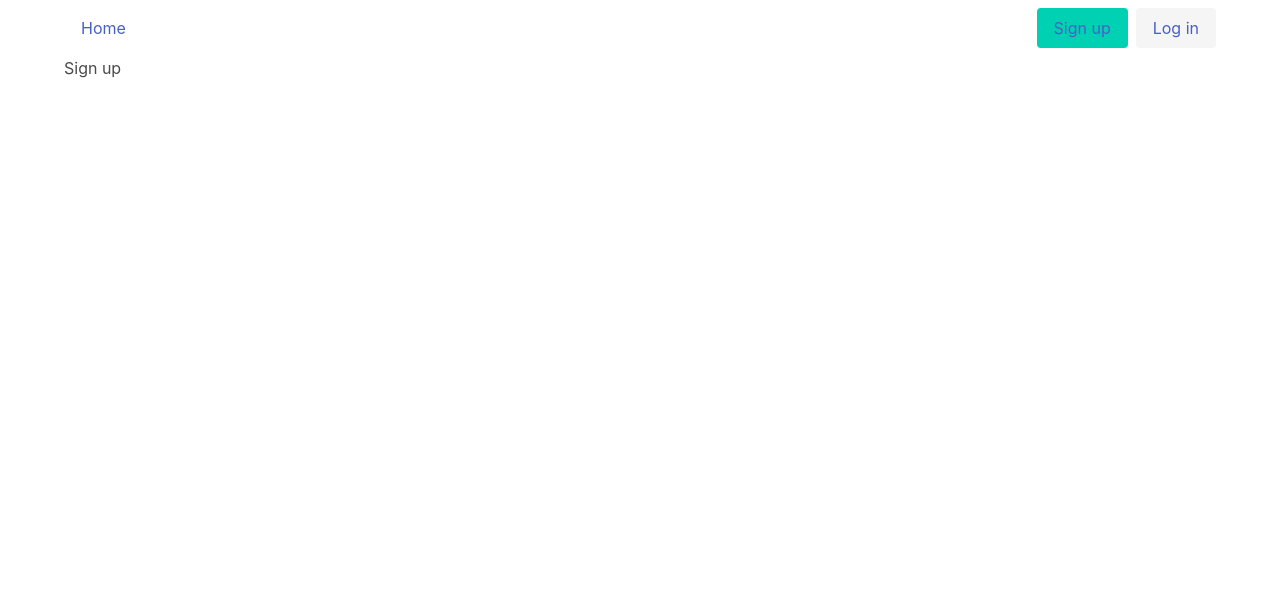
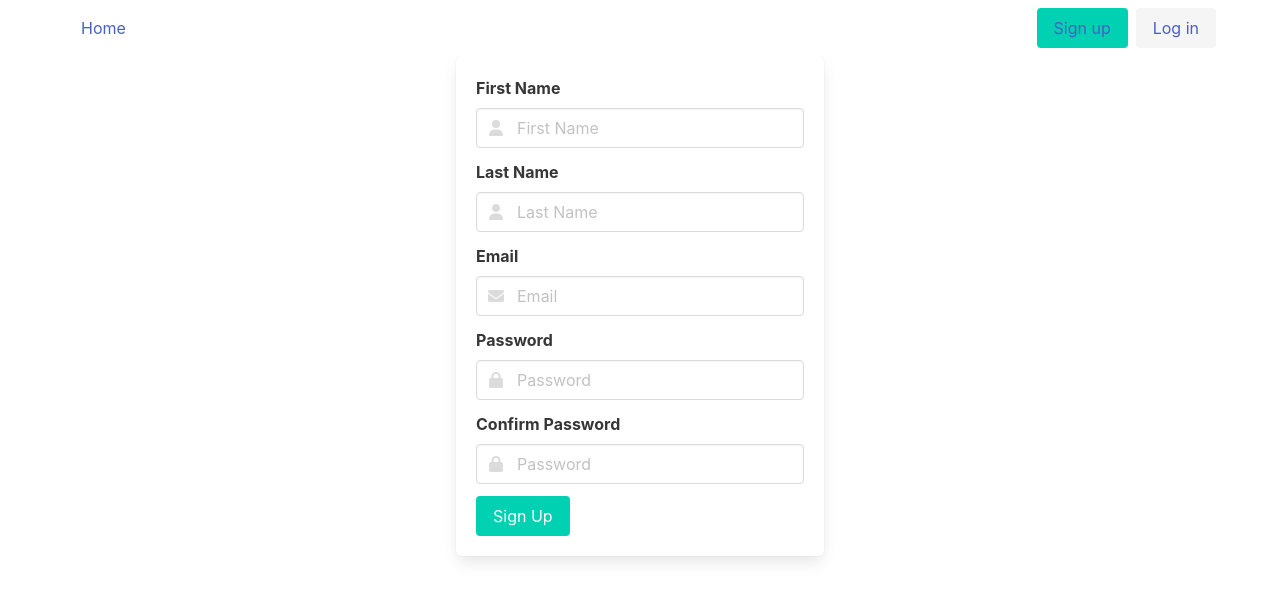
Before and after one commit to OliverW98/Shop, a React (Create React App) app in the folder shopapp/: page / in a window 1280 px wide. Both pictures are taken after a click on the button "Sign up". Shown: the top 600 px of the page. Built offline with nearby package versions, Linux system fonts and the light colour scheme.

Commit message:
signup fontend

```diff
--- a/shopapp/package.json
+++ b/shopapp/package.json
@@ -6,6 +6,7 @@
     "@testing-library/jest-dom": "^5.16.1",
     "@testing-library/react": "^12.1.2",
     "@testing-library/user-event": "^13.5.0",
+    "mongodb": "^4.2.2",
     "react": "^17.0.2",
     "react-dom": "^17.0.2",
     "react-router-dom": "^6.2.1",
--- a/shopapp/src/components/Basket.js
+++ b/shopapp/src/components/Basket.js
@@ -5,23 +5,12 @@ function Basket(props) {
     </p>
   ));
 
-  function getTotal() {
-    let sum = 0;
-
-    props.basket.forEach((item) => {
-      sum = sum + item.price * parseInt(item.quantity);
-    });
-
-    return sum;
-  }
-
-  const getTotal2 = props.basket.reduce(
+  const getTotal = props.basket.reduce(
     (accumulator, currentValue) =>
       accumulator + currentValue.price * parseInt(currentValue.quantity),
     0
   );
 
-  // dfghfdgh
   return (
     <div className="box">
       <div className="media">
@@ -32,7 +21,12 @@ function Basket(props) {
           <i className="fas fa-shopping-basket fa-2x"></i>
         </div>
       </div>
-      {basketList} Total : £ {getTotal()}
+      <hr />
+      {basketList}
+      <hr />
+      <div className="subtitle">
+        Total : £ {Math.round(getTotal * 100) / 100}
+      </div>
     </div>
   );
 }
--- a/shopapp/src/components/Shop.js
+++ b/shopapp/src/components/Shop.js
@@ -12,10 +12,12 @@ function Shop() {
     let itemFound = false;
     tempBasket.forEach((item) => {
       if (item.title === title) {
+        itemFound = true;
         item.quantity = parseInt(item.quantity) + parseInt(quantity);
       }
     });
     if (!itemFound) {
+      console.log("cog");
       const newOrder = { title, quantity, price };
       tempBasket = [...basket, newOrder];
     }
--- a/shopapp/src/components/SignupPage.js
+++ b/shopapp/src/components/SignupPage.js
@@ -1,7 +1,66 @@
 function SignupPage() {
   return (
     <div className="container">
-      <div>Sign up</div>
+      <div className="columns">
+        <div className="column"></div>
+        <div className="column">
+          <div className="box">
+            <form>
+              <div class="field">
+                <label class="label">First Name</label>
+                <div class="control has-icons-left">
+                  <input class="input" type="text" placeholder="First Name" />
+                  <span class="icon is-small is-left">
+                    <i class="fas fa-user"></i>
+                  </span>
+                </div>
+              </div>
+              <div class="field">
+                <label class="label">Last Name</label>
+                <div class="control has-icons-left">
+                  <input class="input" type="text" placeholder="Last Name" />
+                  <span class="icon is-small is-left">
+                    <i class="fas fa-user"></i>
+                  </span>
+                </div>
+              </div>
+              <div class="field">
+                <label class="label">Email</label>
+                <div class="control has-icons-left">
+                  <input class="input" type="email" placeholder="Email" />
+                  <span class="icon is-small is-left">
+                    <i class="fas fa-envelope"></i>
+                  </span>
+                </div>
+              </div>
+              <div class="field">
+                <label class="label">Password</label>
+                <div class="control has-icons-left">
+                  <input class="input" type="password" placeholder="Password" />
+                  <span class="icon is-small is-left">
+                    <i class="fas fa-lock"></i>
+                  </span>
+                </div>
+              </div>
+              <div class="field">
+                <label class="label">Confirm Password</label>
+                <div class="control has-icons-left">
+                  <input class="input" type="password" placeholder="Password" />
+                  <span class="icon is-small is-left">
+                    <i class="fas fa-lock"></i>
+                  </span>
+                </div>
+              </div>
+              <div class="field">
+                <div class="control">
+                  <button class="button is-primary">Sign Up</button>
+                </div>
+              </div>
+            </form>
+          </div>
+        </div>
+        <div className="column"></div>
+      </div>
     </div>
   );
 }
```
Also changed, not shown: 1 other file (tests, documents, lock files or other folders).
